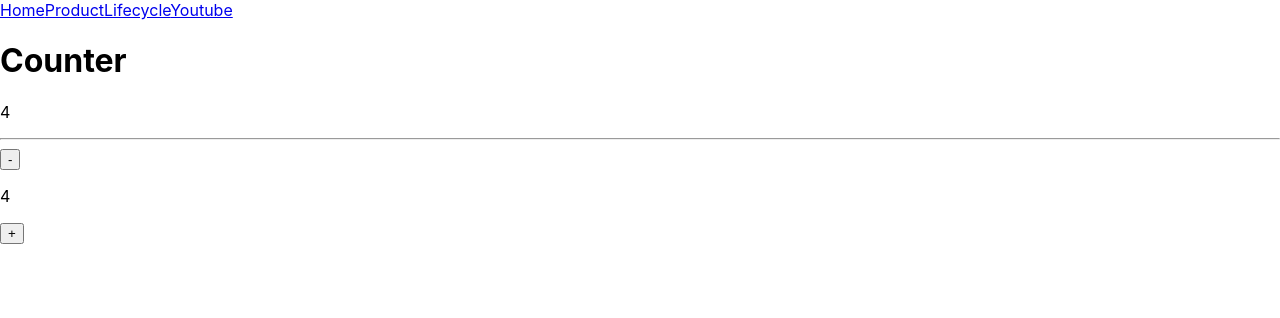
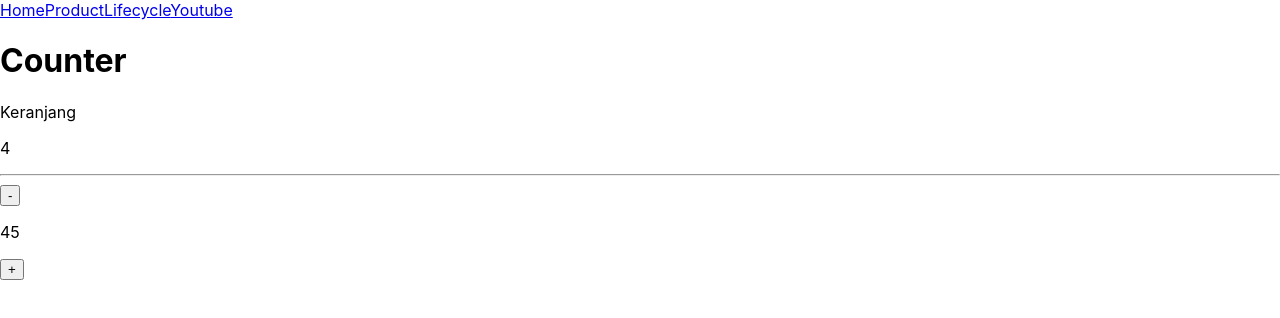
Before and after one commit to hamdizubir/learn-react, a React (Create React App) app: page /product in a window 1280 px wide. Shown: the top 318 px of the page. Built offline with nearby package versions, Linux system fonts and the light colour scheme.

Commit message:
Penerapan Redux Pada React App (Setup, createStore, Reducer) vid 24

```diff
--- a/package.json
+++ b/package.json
@@ -9,6 +9,7 @@
     "axios": "^0.19.0",
     "react": "^16.12.0",
     "react-dom": "^16.12.0",
+    "react-redux": "^7.1.3",
     "react-router": "^5.1.2",
     "react-router-dom": "^5.1.2",
     "react-scripts": "3.3.0",
--- a/src/container/pages/CardProduct/CardProduct.jsx
+++ b/src/container/pages/CardProduct/CardProduct.jsx
@@ -1,40 +1,16 @@
 import React,{Component} from 'react';
+import Counter from './Counter';
 
 class CardProduct extends Component{
-    state={
-        order:4
-    }
-
-    handleCounterChange = (newValue)=>{
-        this.props.onCounterChange(newValue)
-    }
-
-    handlePlus = () =>{
-        this.setState({
-            order: this.state.order +1,
-        }, () => {
-            this.handleCounterChange(this.state.order)
-        })
-    }
-
-    handleMinus = () =>{
-        this.setState({
-            order: this.state.order -1,
-        }, () => {
-            this.handleCounterChange(this.state.order)
-        })
-    }
-
     render(){
         return(
             <div>
-                <button onClick={this.handleMinus}>-</button>
-                <p>{this.state.order}</p>
-                <button onClick={this.handlePlus}>+</button>
+                <Counter onCounterChange={(value) => this.props.onCounterChange(value)}></Counter>
             </div>
-
         )
     }
+
+
 }
 
 export default CardProduct;
--- /dev/null
+++ b/src/container/pages/CardProduct/Counter.jsx
@@ -0,0 +1,51 @@
+import React from 'react'
+import { Component } from 'react';
+import {connect} from 'react-redux';
+
+class Counter extends Component{
+    // state={
+    //     order:4
+    // }
+
+    handleCounterChange = (newValue)=>{
+        this.props.onCounterChange(newValue)
+    }
+
+    handlePlus = () =>{
+        this.setState({
+            order: this.state.order +1,
+        }, () => {
+            this.handleCounterChange(this.state.order)
+        })
+    }
+
+    handleMinus = () =>{
+        this.setState({
+            order: this.state.order -1,
+        }, () => {
+            this.handleCounterChange(this.state.order)
+        })
+    }
+
+    render(){
+        console.log(this.props);
+        return(
+            <div>
+                <button onClick={this.handleMinus}>-</button>
+                <p>{this.props.order}</p>
+                <button onClick={this.handlePlus}>+</button>
+            </div>
+
+        )
+    }
+
+
+}
+
+const mapStateToProps = (state) => {
+    return{
+        order:state.totalOrder
+    }
+}
+
+export default connect(mapStateToProps)(Counter);
--- a/src/container/pages/Product/Product.jsx
+++ b/src/container/pages/Product/Product.jsx
@@ -17,15 +17,14 @@ class Product extends Component{
             <Fragment>
             <div>
                 <h1>Counter</h1>
+                <p>Keranjang</p>
                 <p>{this.state.order}</p>
                 <hr></hr>
             </div>
             <CardProduct onCounterChange={(value)=>this.handleCounterChange(value)}/>
-
             </Fragment>
 
         )
     }
 }
-
 export default Product;
--- a/src/index.js
+++ b/src/index.js
@@ -1,11 +1,30 @@
-import React from 'react';
-import ReactDOM from 'react-dom';
-import './index.css';
-import * as serviceWorker from './serviceWorker';
-import Home from './container/Home/Home';
+import React from "react";
+import ReactDOM from "react-dom";
+import "./index.css";
+import * as serviceWorker from "./serviceWorker";
+import Home from "./container/Home/Home";
+import {createStore} from 'redux';
+import { Provider } from "react-redux";
 
 
-ReactDOM.render(<Home />, document.getElementById('root'));
+const globalState = {
+  totalOrder: 45
+};
+
+//Reducer
+const rootReducer = (state = globalState, action) => {
+  return state;
+};
+
+//Store
+const storeRedux = createStore(rootReducer);
+
+ReactDOM.render(
+  <Provider store={storeRedux}>
+    <Home />
+  </Provider>,
+  document.getElementById("root")
+);
 
 // If you want your app to work offline and load faster, you can change
 // unregister() to register() below. Note this comes with some pitfalls.
```
Also changed, not shown: 1 other file (tests, documents, lock files or other folders).
